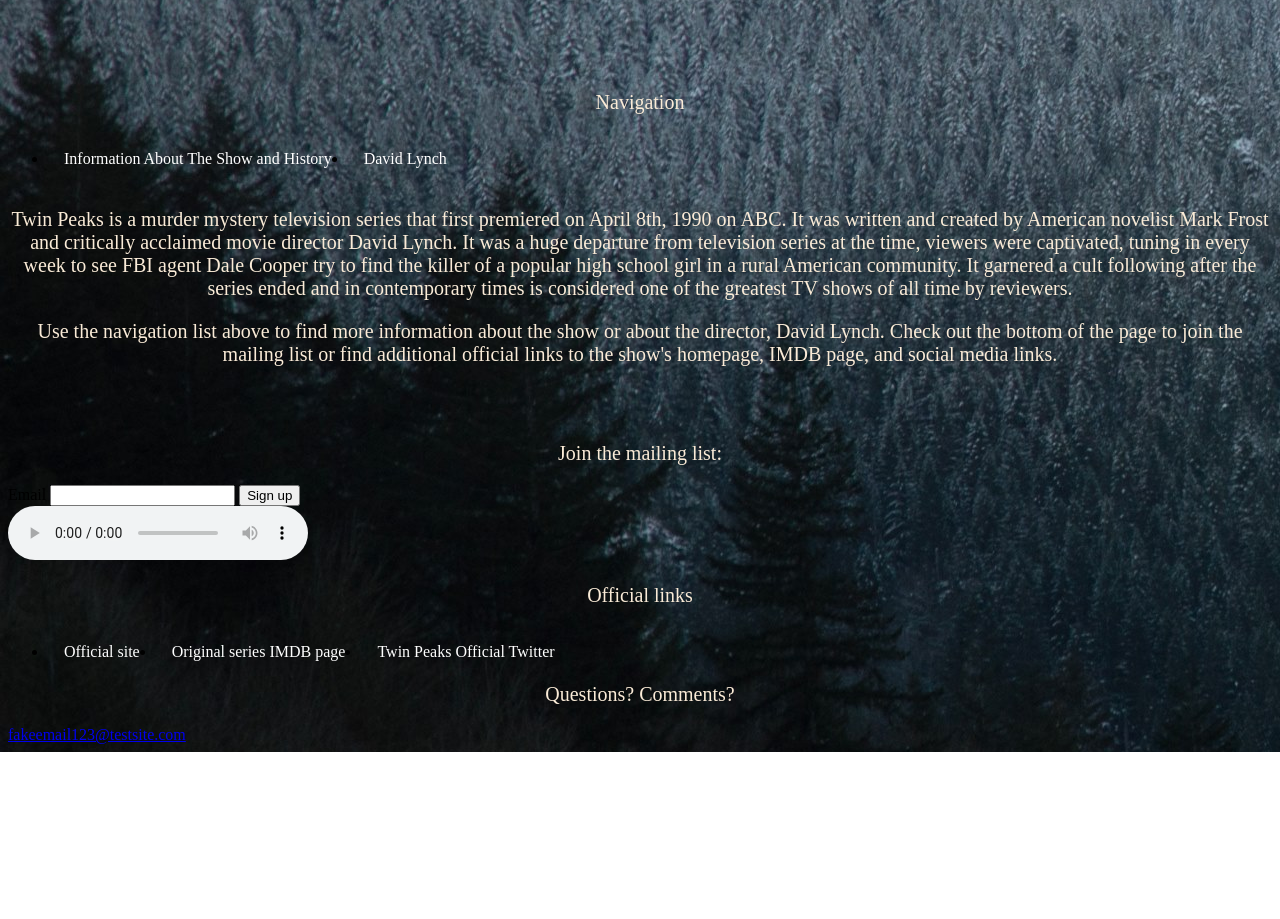
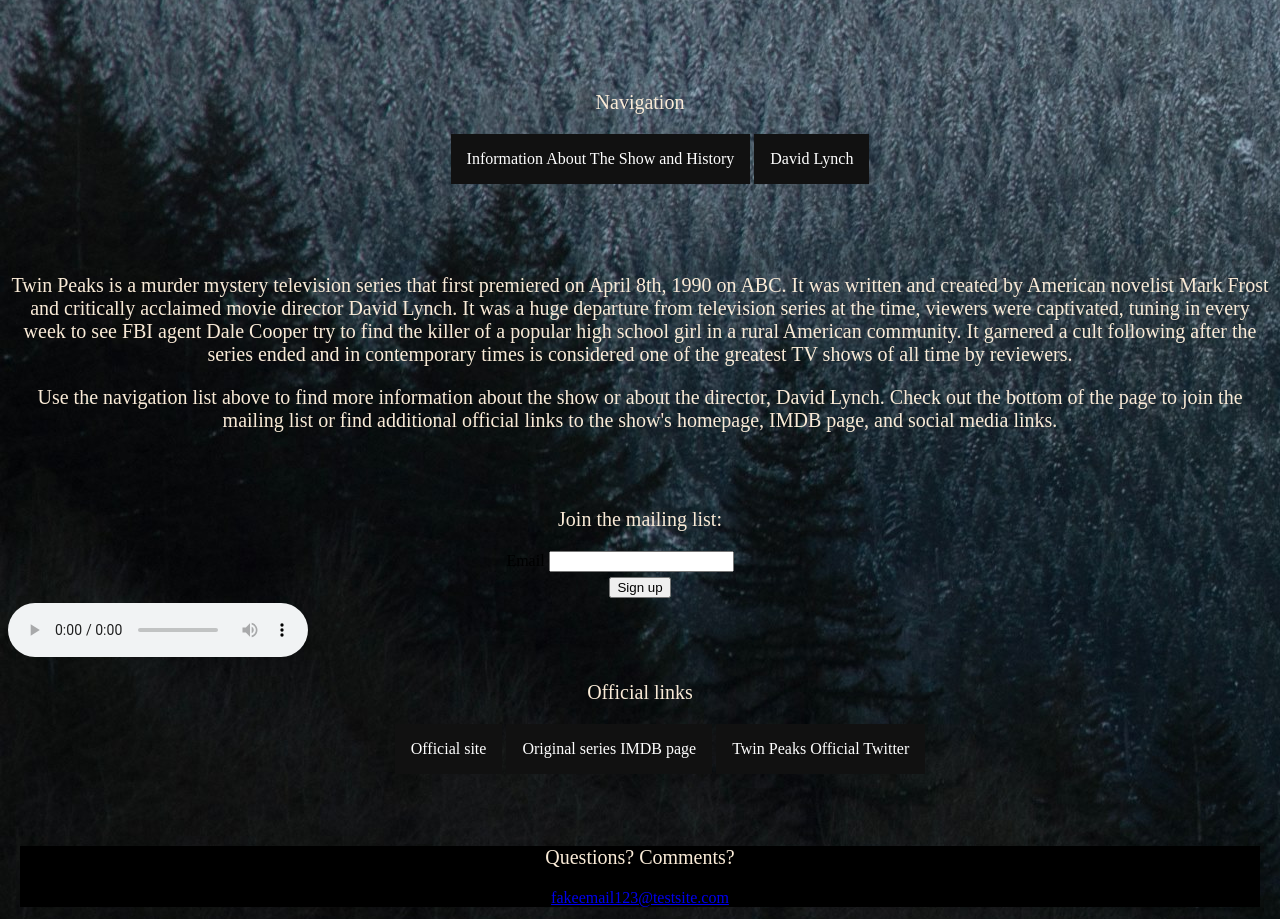
Before and after one commit to keshiki808/Website-Assignment, a plain HTML site: page index.html in a window 1280 px wide. Shown: the part 860-1779 px from the top of the page. Before the commit the page ends 1612 px from the top, so only its background shows below. Drawn offline with Linux system fonts and the light colour scheme.

Commit message:
Classes, IDs, positioning update

```diff
--- a/index.html
+++ b/index.html
@@ -7,18 +7,20 @@
     <link rel="stylesheet" href="stylesheet.css">
     <style>
     li {
-        float: left;
+        display: inline;
     }
 
     li a {
-        display: block;
+        display: inline-block;
         color: white;
         text-align: center;
         padding: 16px;
         text-decoration: none;
+        background-color: #111111;
+
     }
     li a:hover {
-        background-color: #111111;
+        background-color: grey;
     }
 
     </style>
@@ -33,6 +35,7 @@
     <div>&nbsp </div>
     <div>&nbsp </div>
     <div>&nbsp </div>
+    <div class="navBar">
     <p>Navigation</p>
     <ul>
         <li><a href="info.html">Information About The Show and History</a>
@@ -40,6 +43,7 @@
         <li><a href="lynch.html">David Lynch</a>
         </li>
     </ul>
+    </div>
     <div>&nbsp </div>
     <div>&nbsp </div>
     <div>&nbsp </div>
@@ -55,15 +59,20 @@
     </p>
     <div>&nbsp </div>
     <div>&nbsp </div>
+    <div id="mailingListSignup">
     <p>Join the mailing list:</p>
     <form action="mailinglistsuccess.html" method="post">
         <label>Email</label>
-        <input name="email">
+        <input id="mailingListInputBox" name="email">
+        <div style="padding: 5px;">
         <button>Sign up</button>
+        </div>
     </form>
+    </div>
     <footer>
         <audio controls><source src="audio/Laura Palmer theme - Twin Peaks OST.mp3"></audio>
         <p>Official links</p>
+        <div class="navBar">
         <ul>
             <li><a href="https://www.sho.com/twin-peaks">Official site</a>
             </li>
@@ -72,10 +81,13 @@
             <li><a href="https://twitter.com/sho_twinpeaks?lang=en">Twin Peaks Official Twitter</a>
             </li>
         </ul>
+        </div>
         <div>&nbsp </div>
         <div>&nbsp </div>
+        <div id="emailContact">
         <p>Questions? Comments?</p>
         <a href="mailto:fakeemail123@testsite.com">fakeemail123@testsite.com</a>
+        </div>
     </footer>
 </body>
 
--- a/stylesheet.css
+++ b/stylesheet.css
@@ -1,20 +1,44 @@
-h1, header {
+h1, header, img, li {
     position: static;
     text-align: center;
 
 
 }
 
+.navBar {
+    text-align: center;
+    margin: 0;
+    padding: 0;
+
+}
+
+.navbar li {
+    display: inline-block;
+}
+
+
+
+#mailingListSignup {
+    text-align: center;
+}
+
+#mailingListInputBox {
+    margin-right: 40px;
+}
+
+#emailContact {
+    margin: 12px;
+    text-align: center;
+    border: 2px;
+    background-color: black;
+
+}
 p {
     font-size: 1.25em;
     color: antiquewhite;
     text-align: center;
-
 }
 
-img {
-    text-align: center;
+li {
+    list-style-type: none;
 }
-
-hello {|
-text-shadow: ;}
```
Also changed, not shown: info.html (+1 -1 lines), lynch.html (+1 -1 lines).
